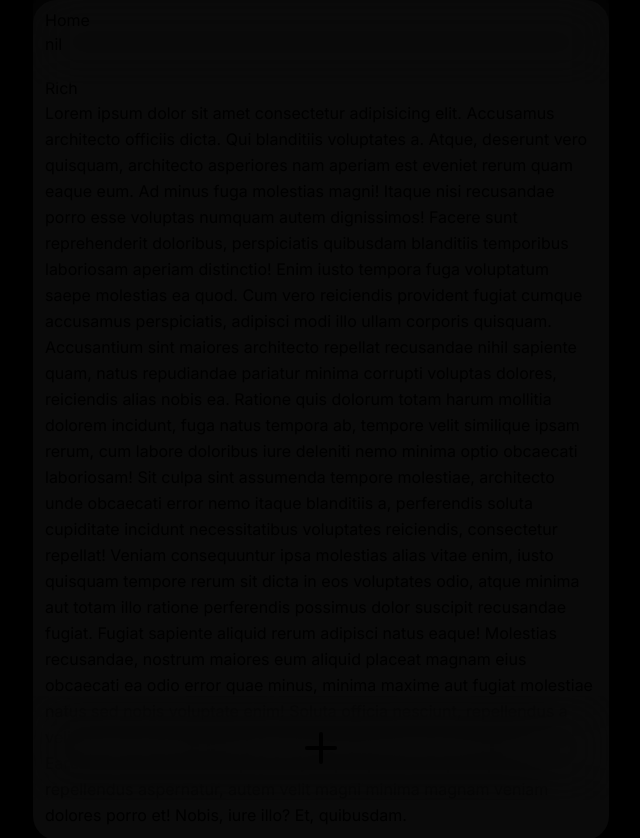
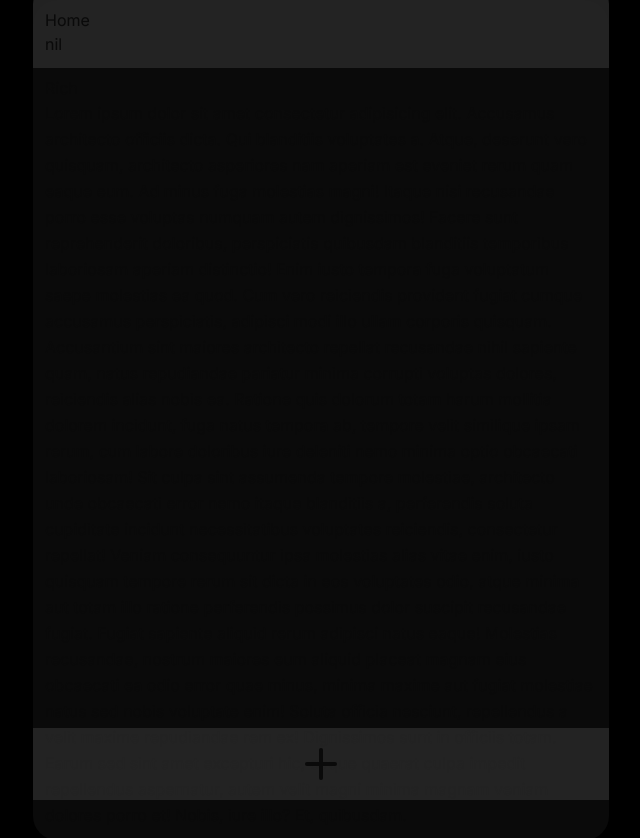
Before and after one commit to snow-t-m-yang/rich, a Next.js app: page / in a window 1280 px wide. Shown: the whole page, without its empty margins (319-959 px from the left). Built offline with nearby package versions, Linux system fonts and the light colour scheme.

Commit message:
Execute pnpm dlx shadcn-ui@latest init

```diff
--- a/src/app/components/dynamic-banner.tsx
+++ b/src/app/components/dynamic-banner.tsx
@@ -11,7 +11,7 @@
 
   return (
     <div className="fixed -top-5 w-full z-10">
-      <div className="w-full max-w-xl rounded-t-3xl px-3 mx-auto bg-background/30 backdrop-blur-xl py-7">
+      <div className="w-full max-w-xl rounded-t-3xl px-3 mx-auto bg-neutral-800/90 pt-7 pb-3">
         <h1>{pathname === "/" ? "Home" : pathname}</h1>
         <p>{view}</p>
       </div>
--- a/src/app/components/nav.tsx
+++ b/src/app/components/nav.tsx
@@ -11,12 +11,12 @@
 
   return (
     <div className="fixed bottom-0 w-full">
-      <nav className="flex justify-center w-full max-w-xl px-3 mx-auto bg-background/30 backdrop-blur-xl py-7">
+      <nav className="flex justify-center w-full max-w-xl px-3 mx-auto bg-neutral-800/90 py-3">
         <button onMouseDown={() => setView(view === "add" ? "nil" : "add")}>
           <LuPlus
             className={`${
               view === "add" ? "rotate-45" : ""
-            } w-12 h-12 duration-300 transition-all`}
+            } w-12 h-12 duration-300 transition-all bg-transparent`}
           />
         </button>
       </nav>
--- a/src/app/globals.css
+++ b/src/app/globals.css
@@ -2,18 +2,68 @@
 @tailwind components;
 @tailwind utilities;
 
-@media (prefers-color-scheme: dark) {
+@layer base {
   :root {
-    --foreground-rgb: 255, 255, 255;
+    --background: 0 0% 100%;
+    --foreground: 0 0% 3.9%;
+    --card: 0 0% 100%;
+    --card-foreground: 0 0% 3.9%;
+    --popover: 0 0% 100%;
+    --popover-foreground: 0 0% 3.9%;
+    --primary: 0 0% 9%;
+    --primary-foreground: 0 0% 98%;
+    --secondary: 0 0% 96.1%;
+    --secondary-foreground: 0 0% 9%;
+    --muted: 0 0% 96.1%;
+    --muted-foreground: 0 0% 45.1%;
+    --accent: 0 0% 96.1%;
+    --accent-foreground: 0 0% 9%;
+    --destructive: 0 84.2% 60.2%;
+    --destructive-foreground: 0 0% 98%;
+    --border: 0 0% 89.8%;
+    --input: 0 0% 89.8%;
+    --ring: 0 0% 3.9%;
+    --radius: 0.5rem;
+    --chart-1: 12 76% 61%;
+    --chart-2: 173 58% 39%;
+    --chart-3: 197 37% 24%;
+    --chart-4: 43 74% 66%;
+    --chart-5: 27 87% 67%;
+  }
+
+  .dark {
+    --background: 0 0% 3.9%;
+    --foreground: 0 0% 98%;
+    --card: 0 0% 3.9%;
+    --card-foreground: 0 0% 98%;
+    --popover: 0 0% 3.9%;
+    --popover-foreground: 0 0% 98%;
+    --primary: 0 0% 98%;
+    --primary-foreground: 0 0% 9%;
+    --secondary: 0 0% 14.9%;
+    --secondary-foreground: 0 0% 98%;
+    --muted: 0 0% 14.9%;
+    --muted-foreground: 0 0% 63.9%;
+    --accent: 0 0% 14.9%;
+    --accent-foreground: 0 0% 98%;
+    --destructive: 0 62.8% 30.6%;
+    --destructive-foreground: 0 0% 98%;
+    --border: 0 0% 14.9%;
+    --input: 0 0% 14.9%;
+    --ring: 0 0% 83.1%;
+    --chart-1: 220 70% 50%;
+    --chart-2: 160 60% 45%;
+    --chart-3: 30 80% 55%;
+    --chart-4: 280 65% 60%;
+    --chart-5: 340 75% 55%;
   }
 }
 
-body {
-  color: rgb(var(--foreground-rgb));
-}
-
-@layer utilities {
-  .text-balance {
-    text-wrap: balance;
+@layer base {
+  * {
+    @apply border-border;
+  }
+  body {
+    @apply bg-background text-foreground;
   }
 }
--- a/tailwind.config.ts
+++ b/tailwind.config.ts
@@ -1,20 +1,80 @@
-import type { Config } from "tailwindcss";
+import type { Config } from "tailwindcss"
 
-const config: Config = {
+const config = {
+  darkMode: ["class"],
   content: [
-    "./src/pages/**/*.{js,ts,jsx,tsx,mdx}",
-    "./src/components/**/*.{js,ts,jsx,tsx,mdx}",
-    "./src/app/**/*.{js,ts,jsx,tsx,mdx}",
-  ],
+    './pages/**/*.{ts,tsx}',
+    './components/**/*.{ts,tsx}',
+    './app/**/*.{ts,tsx}',
+    './src/**/*.{ts,tsx}',
+	],
+  prefix: "",
   theme: {
+    container: {
+      center: true,
+      padding: "2rem",
+      screens: {
+        "2xl": "1400px",
+      },
+    },
     extend: {
-      backgroundImage: {
-        "gradient-radial": "radial-gradient(var(--tw-gradient-stops))",
-        "gradient-conic":
-          "conic-gradient(from 180deg at 50% 50%, var(--tw-gradient-stops))",
+      colors: {
+        border: "hsl(var(--border))",
+        input: "hsl(var(--input))",
+        ring: "hsl(var(--ring))",
+        background: "hsl(var(--background))",
+        foreground: "hsl(var(--foreground))",
+        primary: {
+          DEFAULT: "hsl(var(--primary))",
+          foreground: "hsl(var(--primary-foreground))",
+        },
+        secondary: {
+          DEFAULT: "hsl(var(--secondary))",
+          foreground: "hsl(var(--secondary-foreground))",
+        },
+        destructive: {
+          DEFAULT: "hsl(var(--destructive))",
+          foreground: "hsl(var(--destructive-foreground))",
+        },
+        muted: {
+          DEFAULT: "hsl(var(--muted))",
+          foreground: "hsl(var(--muted-foreground))",
+        },
+        accent: {
+          DEFAULT: "hsl(var(--accent))",
+          foreground: "hsl(var(--accent-foreground))",
+        },
+        popover: {
+          DEFAULT: "hsl(var(--popover))",
+          foreground: "hsl(var(--popover-foreground))",
+        },
+        card: {
+          DEFAULT: "hsl(var(--card))",
+          foreground: "hsl(var(--card-foreground))",
+        },
+      },
+      borderRadius: {
+        lg: "var(--radius)",
+        md: "calc(var(--radius) - 2px)",
+        sm: "calc(var(--radius) - 4px)",
+      },
+      keyframes: {
+        "accordion-down": {
+          from: { height: "0" },
+          to: { height: "var(--radix-accordion-content-height)" },
+        },
+        "accordion-up": {
+          from: { height: "var(--radix-accordion-content-height)" },
+          to: { height: "0" },
+        },
+      },
+      animation: {
+        "accordion-down": "accordion-down 0.2s ease-out",
+        "accordion-up": "accordion-up 0.2s ease-out",
       },
     },
   },
-  plugins: [],
-};
-export default config;
+  plugins: [require("tailwindcss-animate")],
+} satisfies Config
+
+export default config
```
Also changed, not shown: package.json (+6 -1 lines), src/app/components/sheet.tsx (+2 -2 lines), 1 other file (tests, documents, lock files or other folders).
